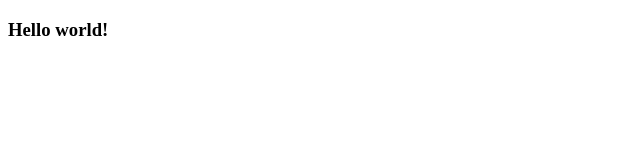
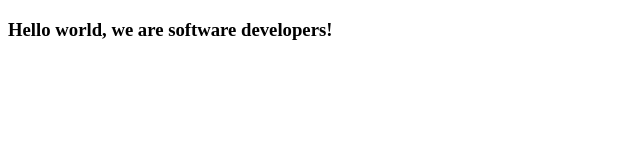
Before and after one commit to dfsalam/microverse-trial, a plain HTML site: page index.html in a window 1280 px wide. Shown: the whole page, without its empty margins (0-640 px from the left). Drawn offline with Linux system fonts and the light colour scheme.

Commit message:
develpers

```diff
--- a/index.html
+++ b/index.html
@@ -7,7 +7,7 @@
   </head>
 
   <body>
-   <h3>Hello world!</h3>
+   <h3>Hello world, we are software developers!</h3>
     <script src="https://cdn.freecodecamp.org/testable-projects-fcc/v1/bundle.js"></script>
 
     <!--
```
